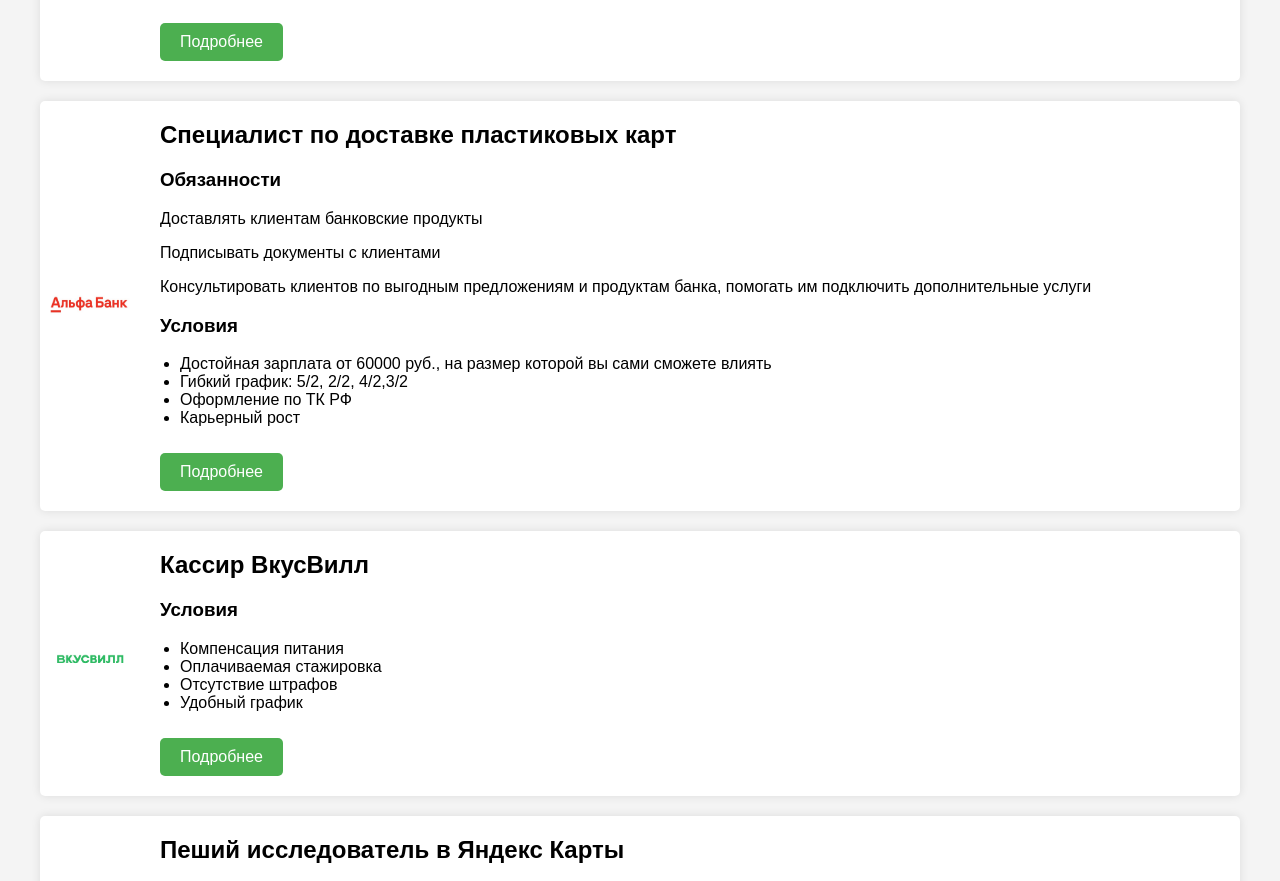
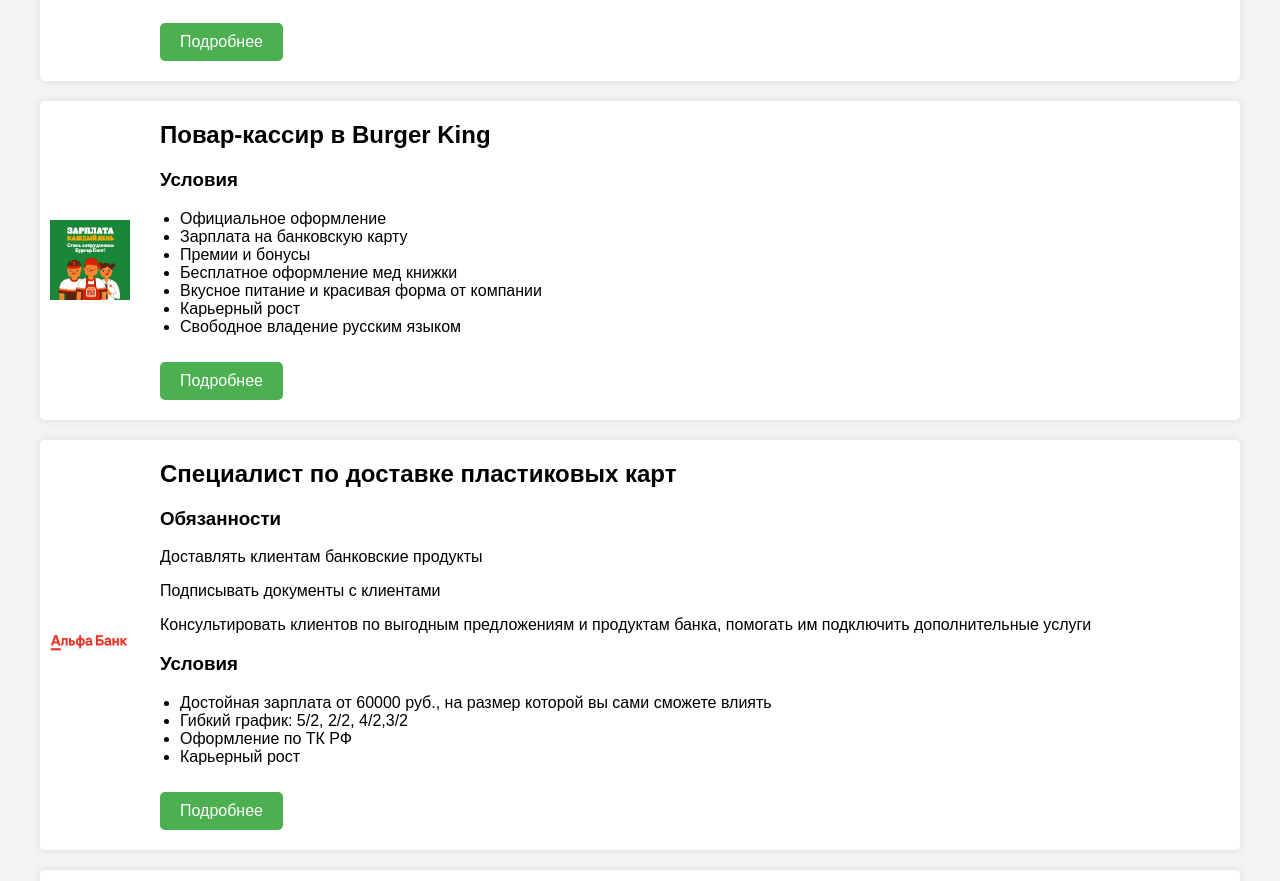
Before and after one commit to viktorovi4/vacancies, a plain HTML site: page index.html in a window 1280 px wide. Shown: the part 2763-3644 px from the top of the page. Drawn offline with Linux system fonts and the light colour scheme.

Commit message:
Update index.html

```diff
--- a/index.html
+++ b/index.html
@@ -210,7 +210,25 @@
                 </div>
             </div>
 
-
+            <div class="job">
+                <img src="images/burger-king.png" alt="Логотип компании" class="job-logo">
+                <div class="job-info">
+                    <h2>Повар-кассир в Burger King</h2>
+                    <div class="job-details">
+                        <h3>Условия</h3>
+                        <ul>
+                            <li>Официальное оформление</li>
+                            <li>Зарплата на банковскую карту</li>
+                            <li>Премии и бонусы</li>
+                            <li>Бесплатное оформление мед книжки</li>
+                            <li>Вкусное питание и красивая форма от компании</li>
+                            <li>Карьерный рост</li>
+                            <li>Свободное владение русским языком</li>
+                        </ul>
+                        <a href="https://trk.ppdu.ru/click/mTsFB3Rd?erid=2SDnjdu6ZqS" class="apply-button" target="_blank">Подробнее</a>
+                    </div>
+                </div>
+            </div>
 
             <div class="job">
                 <img src="images/Альфа.png" alt="Логотип компании" class="job-logo">
```
